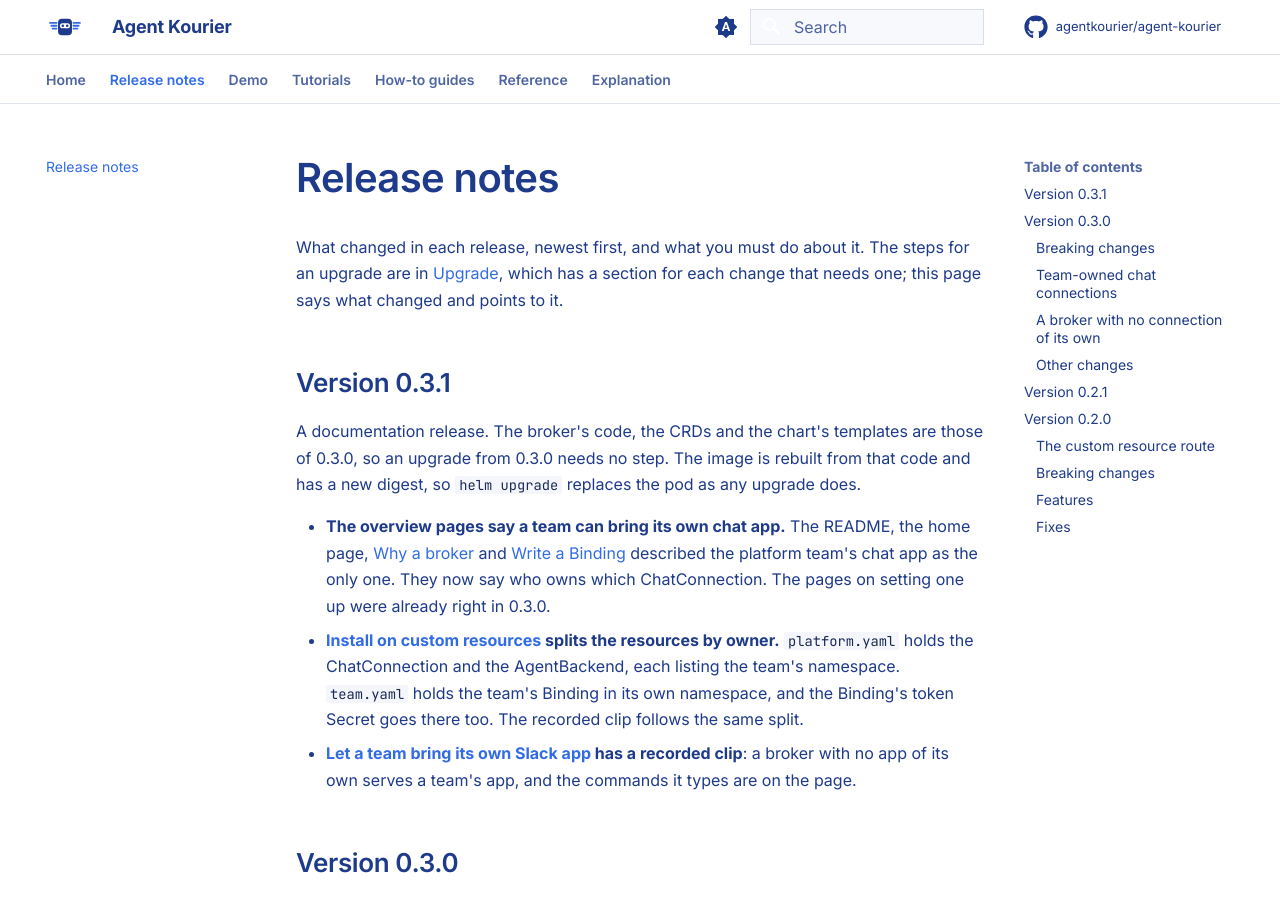
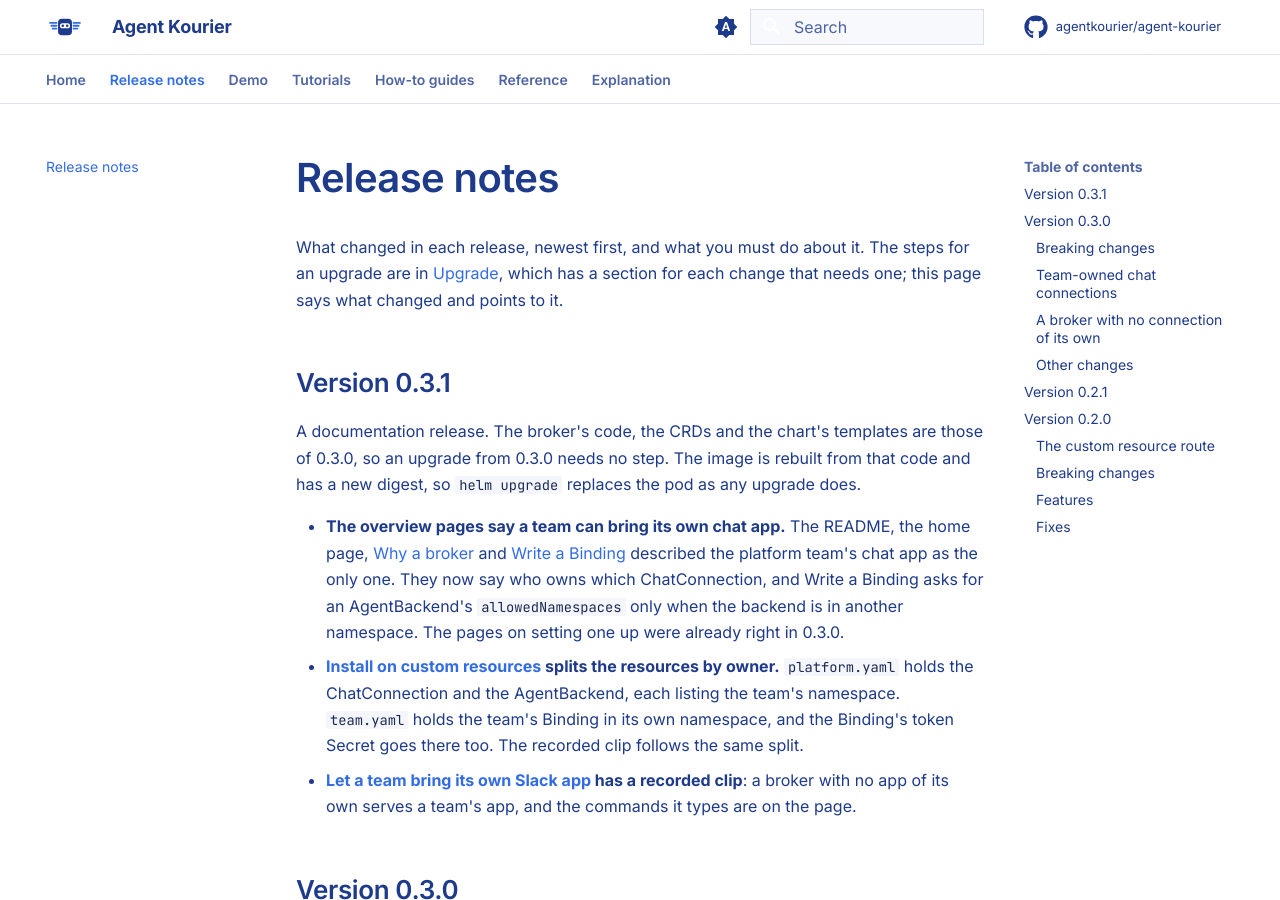
Before and after one commit to agentkourier/agent-kourier, an MkDocs documentation site: the page built from docs/release-notes.md, in a window 1280 px wide and 900 px high. Built offline with MkDocs 1.6.1 and Material for MkDocs 9.7.7, drawn with Linux system fonts in a browser that asks for light colours; comment, search, counter and statistics services are not loaded.

```diff
--- a/docs/release-notes.md
+++ b/docs/release-notes.md
@@ -7,7 +7,7 @@
 
 A documentation release. The broker's code, the CRDs and the chart's templates are those of 0.3.0, so an upgrade from 0.3.0 needs no step. The image is rebuilt from that code and has a new digest, so `helm upgrade` replaces the pod as any upgrade does.
 
-- **The overview pages say a team can bring its own chat app.** The README, the home page, [Why a broker](explanation/why-a-broker.md) and [Write a Binding](how-to/write-a-binding.md) described the platform team's chat app as the only one. They now say who owns which ChatConnection. The pages on setting one up were already right in 0.3.0.
+- **The overview pages say a team can bring its own chat app.** The README, the home page, [Why a broker](explanation/why-a-broker.md) and [Write a Binding](how-to/write-a-binding.md) described the platform team's chat app as the only one. They now say who owns which ChatConnection, and Write a Binding asks for an AgentBackend's `allowedNamespaces` only when the backend is in another namespace. The pages on setting one up were already right in 0.3.0.
 - **[Install on custom resources](how-to/install-with-helm.md#install-on-custom-resources) splits the resources by owner.** `platform.yaml` holds the ChatConnection and the AgentBackend, each listing the team's namespace. `team.yaml` holds the team's Binding in its own namespace, and the Binding's token Secret goes there too. The recorded clip follows the same split.
 - **[Let a team bring its own Slack app](how-to/team-slack-app.md#the-whole-path-recorded) has a recorded clip**: a broker with no app of its own serves a team's app, and the commands it types are on the page.
 
```
Also changed, not shown: README.md (+1 -1 lines), docs/how-to/install-with-helm.md (+1 -1 lines), 2 other files.
